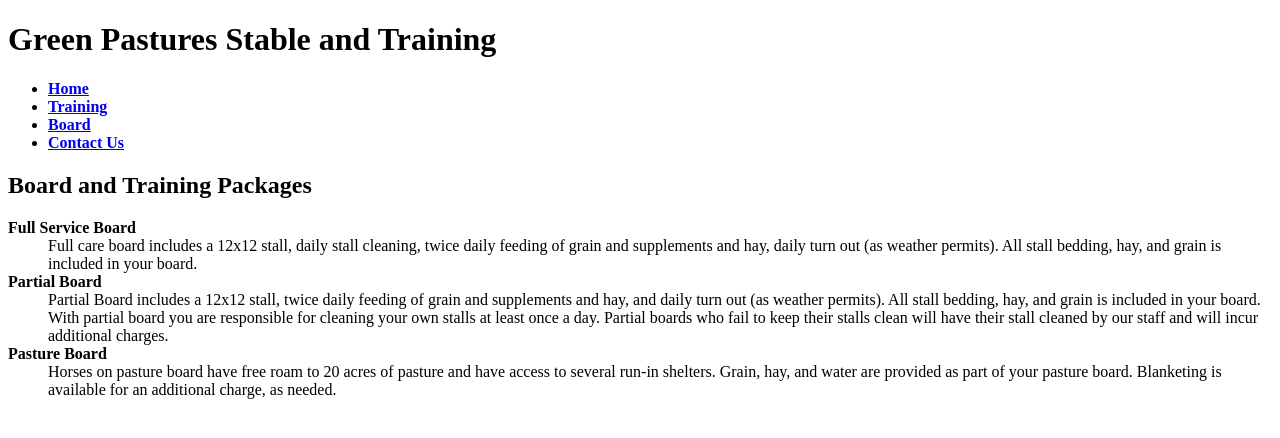
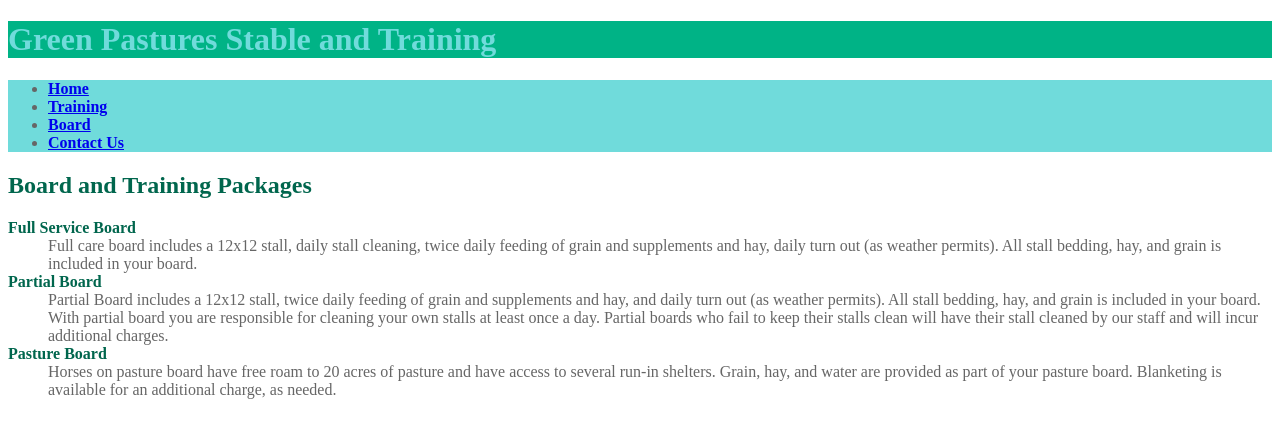
Before and after one commit to Godspeed-d/GPST1, a plain HTML site: page board.html in a window 1280 px wide. Drawn offline with Linux system fonts and the light colour scheme.

Commit message:
Update board.html

```diff
--- a/board.html
+++ b/board.html
@@ -4,10 +4,44 @@
     <meta charset="UTF-8">
     <meta name="viewport" content="width=device-width, initial-scale=1.0">
     <title>Board</title>
+
+    <style>
+        /* Global styles for the document */
+        body {
+            background-color: #FFFFFF;
+            color: #666666;
+        }
+
+        /* Styles for the header element */
+        header {
+            background-color: #00B386;
+            color: #FFFFFF;
+        }
+
+        /* Styles for the nav element */
+        nav {
+            background-color: #70DBDB;
+        }
+
+        /* Styles for the h2 element */
+        h2 {
+            color: #00664D;
+        }
+
+        /* Styles for the dt element */
+        dt {
+            color: #00664D;
+        }
+
+        /* Styles for the class 'barn' */
+        .barn {
+            color: #70DBDB;
+        }
+    </style>
 </head>
 <body>
     <header>
-        <h1>Green Pastures Stable and Training</h1>
+        <h1><span class="barn">Green Pastures Stable and Training</span></h1> <!-- Applied 'barn' class -->
     </header>
 
     <nav>
```
